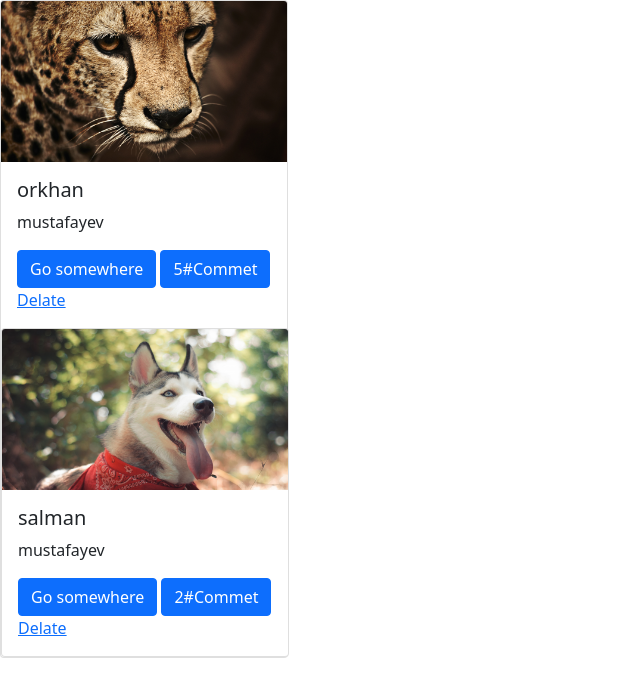
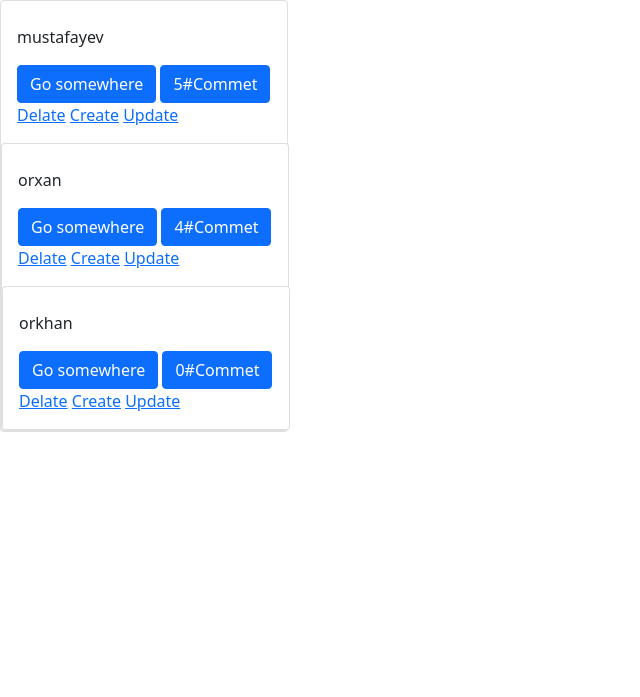
Before and after one commit to orkhan222/BackEnd_Python, a Django app: page / in a window 1280 px wide. Shown: the top 697 px of the page, without its empty margins (0-640 px from the left). Run offline with Django 3.2, Linux system fonts and the light colour scheme; data comes from the database, SQL or seed files in the repository.

Commit message:
update, create yazildi

```diff
--- a/ecommerce/blog/models.py
+++ b/ecommerce/blog/models.py
@@ -5,7 +5,7 @@
 # Create your models here.
 
 class Post(models.Model):
-    title= models.CharField(max_length=127,null=True,blank=True)
+    name= models.CharField(max_length=127,null=True,blank=True)
     text = models.CharField(max_length=127,null=True,blank=True)
     image = models.ImageField(null=True,blank=True)
 
@@ -17,11 +17,11 @@
 
 
     def __str__(self):
-        return self.title
+        return self.name
 
 
 class Commet(models.Model):
-    title= models.CharField(max_length=127,null=True,blank=True)
+    name= models.TextField(max_length=127,null=True,blank=True)
     post = models.ForeignKey(Post,on_delete=models.CASCADE,related_name='commets')
 
     class Meta:
@@ -30,4 +30,4 @@
 
 
     def __str__(self):
-        return self.title
+        return self.name
--- a/ecommerce/blog/urls.py
+++ b/ecommerce/blog/urls.py
@@ -3,7 +3,11 @@
 
 urlpatterns = [
     path('', views.index,name="index"),
-    path('commet/<int:id>', views.post_detail,name="post_detail"),
+    path('commet/<int:id>', views.commet,name="commet"),
+    path('commet_detail/<int:id>', views.commet_detail,name="commet_detail"),
+    path('delete/<int:id>', views.delete,name="delete"),
+    path('create/', views.create,name="create"),
+    path('update/<int:id>', views.update,name="update"),
 
-    path('delete/<int:id>', views.delete,name="delete"),
+
 ]
--- a/ecommerce/blog/views.py
+++ b/ecommerce/blog/views.py
@@ -1,8 +1,9 @@
 from django.shortcuts import render,redirect
 from .models import Post,Commet
 from django.shortcuts import get_object_or_404
-
-
+from .models import *
+from .forms import *
+from django.views.generic.detail import DetailView
 def index(request):
     post = Post.objects.all()
     context = {
@@ -11,12 +12,12 @@
     return render(request, 'index.html',context)
 
 
-def post_detail(request,id):
+def commet(request,id):
     commet = Commet.objects.get(id=id)
     context = {
         'commet': commet
     }
-    return render(request, 'post_detail.html',context)
+    return render(request, 'index.html',context)
 
 
 def delete(request, id):
@@ -25,3 +26,36 @@
     post = get_object_or_404(Post, id=id)
     post.delete()
     return redirect("index")
+
+def commet_detail(request,id):
+    commet_detail = Post.objects.get(id=id)
+    context = {
+        'commet_detail': commet_detail
+    }
+    return render(request, 'commet_detail.html',context)
+
+def create(request):
+    form = IndexForm()
+    if request.method == 'POST':
+        form = IndexForm(request.POST)
+        if form.is_valid():
+            form.save()
+        return redirect('index')
+    context = {
+        'form' : form
+    }
+    return render (request,'create.html',context)
+
+
+def update(request,id):
+    index = Post.objects.get(id=id)
+    form = IndexForm(instance=index)
+    if request.method == 'POST':
+        form = IndexForm(request.POST,instance=index)
+        if form.is_valid():
+            form.save()
+        return redirect('index')
+    context = {
+        'form' : form
+    }
+    return render (request,'create.html',context)
--- /dev/null
+++ b/ecommerce/templates/commet_detail.html
@@ -0,0 +1 @@
+{{post.name}}
--- a/ecommerce/templates/index.html
+++ b/ecommerce/templates/index.html
@@ -16,13 +16,17 @@
   <body>
     {% for post in post %}
     <div class="card" style="width: 18rem;">
-  <img src="{{post.image.url}}" class="card-img-top" alt="">
+  {% comment %} <img src="{{post.image.url}}" class="card-img-top" alt="#"> {% endcomment %}
   <div class="card-body">
     <h5 class="card-title">{{post.title}}</h5>
     <p class="card-text">{{post.text}}</p>
     <a href="{% url 'index' %}" class="btn btn-primary">Go somewhere</a>
-    <a href="{% url 'post_detail' post.id %}" class="btn btn-primary">{{post.commets.all|length}}#Commet</a>
+    <a href="{% url 'commet_detail' post.id %}" class="btn btn-primary">{{post.commets.all|length}}#Commet</a>
     <a href="{% url 'delete' post.id %}" class="delete" data-toggle="modal"><i class="material-icons" data-toggle="tooltip" title="Delate"></i>Delate</a>
+    <a href="{% url 'create'  %}" class="create" data-toggle="modal"><i class="material-icons" data-toggle="tooltip" title="Create"></i>Create</a>
+    <a href="{% url 'update' post.id  %}" class="update" data-toggle="modal"><i class="material-icons" data-toggle="tooltip" title="pdate"></i>Update</a>
+
+
 </div>
     {% endfor %}
     <script src="https://cdn.jsdelivr.net/npm/bootstrap@5.1.1/dist/js/bootstrap.bundle.min.js" integrity="sha384-/bQdsTh/da6pkI1MST/rWKFNjaCP5gBSY4sEBT38Q/9RBh9AH40zEOg7Hlq2THRZ" crossorigin="anonymous"></script>
--- a/ecommerce/templates/post_detail.html
+++ /dev/null
@@ -1 +0,0 @@
-{{post.post_detail}}
```
Also changed, not shown: ecommerce/blog/forms.py (added, +11 -0 lines), ecommerce/templates/create.html (added, +12 -0 lines), ecommerce/blog/migrations/0004_auto_20210912_1228.py (added), ecommerce/blog/migrations/0005_auto_20210912_1235.py (added), ecommerce/db.sqlite3, ecommerce/media/24._Windows_Logo_3.jpg (added), ecommerce/media/3._Леопард_Y2S93jH.jpg (added).
